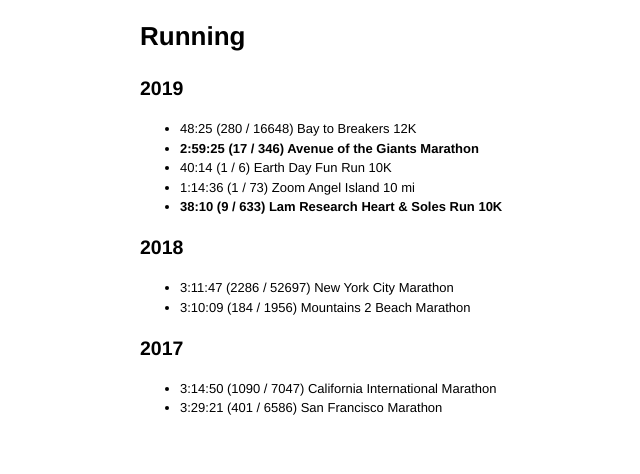
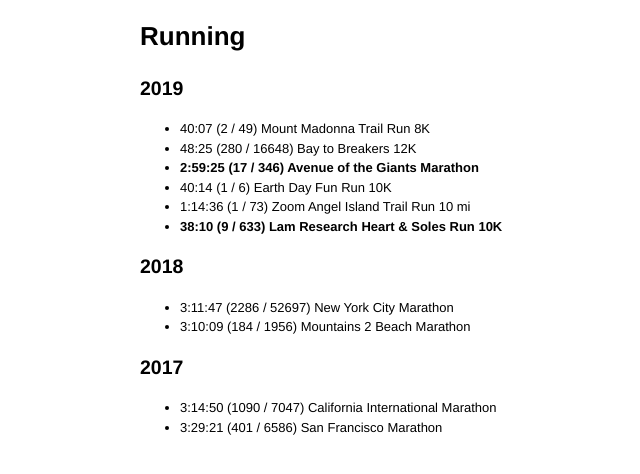
Before and after one commit to denis/denis.github.com, a Jekyll site: the page built from running.md, in a window 1280 px wide. Shown: the top 474 px of the page, without its empty margins (100-740 px from the left). Built offline with Jekyll 4.4.1, drawn with Linux system fonts in a browser that asks for light colours; comment, search, counter and statistics services are not loaded.

Commit message:
Update reading and running

```diff
--- a/running.md
+++ b/running.md
@@ -8,10 +8,11 @@
 
 ## 2019
 
+- 40:07 (2 / 49) Mount Madonna Trail Run 8K
 - 48:25 (280 / 16648) Bay to Breakers 12K
 - **2:59:25 (17 / 346) Avenue of the Giants Marathon**
 - 40:14 (1 / 6) Earth Day Fun Run 10K
-- 1:14:36 (1 / 73) Zoom Angel Island 10 mi
+- 1:14:36 (1 / 73) Zoom Angel Island Trail Run 10 mi
 - **38:10 (9 / 633) Lam Research Heart & Soles Run 10K**
 
 ## 2018
```
Also changed, not shown: reading.md (+1 -0 lines).
